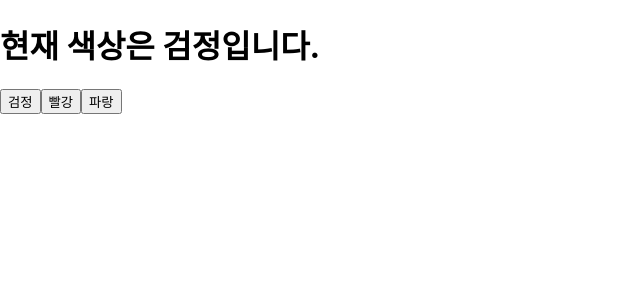
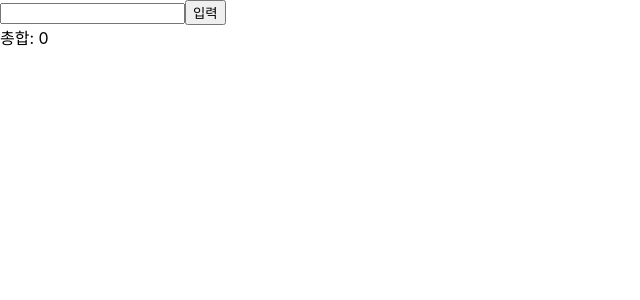
Before and after one commit to Bam-j/react-study, a React (Create React App) app: page / in a window 1280 px wide. Shown: the top 300 px of the page, without its empty margins (0-640 px from the left). Built offline with nearby package versions, Linux system fonts and the light colour scheme.

Commit message:
useMemo 추가

```diff
--- a/src/App.js
+++ b/src/App.js
@@ -1,9 +1,9 @@
 import React from 'react';
-import ColorChanger from './codes/color-changer.js';
+import AddInputNum from './codes/AddInputNum.js';
 
 const App = () => {
     return (
-        <ColorChanger />
+        <AddInputNum />
     );
 };
 
--- /dev/null
+++ b/src/codes/AddInputNum.js
@@ -0,0 +1,43 @@
+import React, {Fragment, useState, useMemo} from 'react';
+
+const getTotal = numbers => {
+    let total = 0;
+
+    console.log('getTotal() 호출');
+
+    numbers.forEach(value => {
+        total += value;
+    });
+
+    return total;
+};
+
+const AddInputNum = () => {
+    const [numbers, setNumbers] = useState([]);
+    const [input, setInput] = useState('');
+
+    const onChange = e => {
+        setInput(e.target.value);
+    };
+
+    const onInsert = e => {
+        const nextNumber = numbers.concat(parseInt(input));
+
+        setNumbers(nextNumber);
+        setInput('');
+    };
+
+    const total = useMemo(() => getTotal(numbers), [numbers]);
+
+    return (
+        <Fragment>
+            <input value={input} onChange={onChange}/>
+            <button onClick={onInsert}>입력</button>
+            <div>
+                <span>총합: </span>{total}
+            </div>
+        </Fragment>
+    );
+};
+
+export default AddInputNum;
```
Also changed, not shown: src/codes/ColorChanger.js (renamed from src/codes/color-changer.js).
